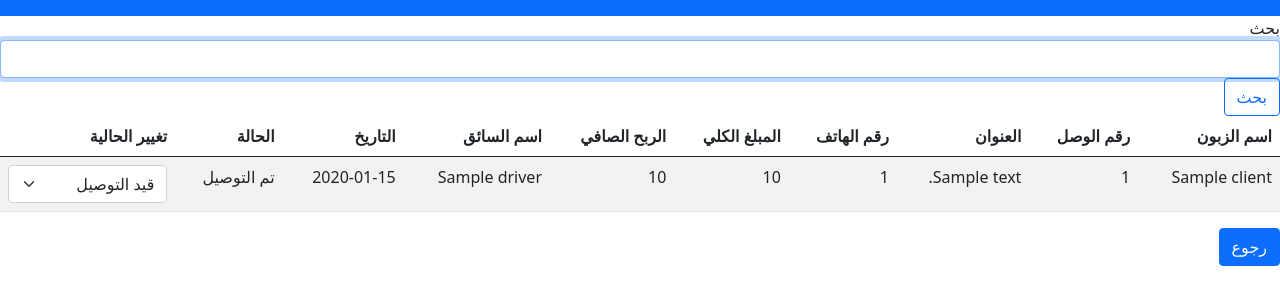
After one commit to Husseinfadhel/DMS, a Flask app: page /order in a window 1280 px wide. The commit adds this page. Shown: the top 305 px of the page. Run offline with Flask 2, Linux system fonts and the light colour scheme; tables that the repository leaves empty hold one stand-in row (values such as "Sample post").

Commit message:
adding front & back for orders

```diff
--- a/app.py
+++ b/app.py
@@ -1,6 +1,8 @@
+import json
+
 from flask import Flask, render_template, request, flash, url_for, redirect
-from models import setup_db, Client, Driver, Masareef
-from forms import AddClient, Search, AddDriver, AddMasrf
+from models import setup_db, Client, Driver, Masareef, Orders
+from forms import AddClient, Search, AddDriver, AddMasrf, AddOrder
 
 app = Flask(__name__, template_folder='templates')
 
@@ -99,6 +101,7 @@ def add_masrf_post():
     Masareef.insert(new)
     return redirect(url_for('main'))
 
+
 @app.route('/masrf', methods=['GET'])
 def masrf():
     query = Masareef.query.all()
@@ -116,3 +119,57 @@ def masrf_post():
         Masareef.date.like('%{}%'.format(search))
     ))
     return render_template('masrf.html', query=filte, form=form)
+
+
+@app.route('/add/order', methods=['GET'])
+def add_order():
+    order = AddOrder()
+    clients = Client.query.all()
+    drivers = Driver.query.all()
+    return render_template('addorder.html', form=order, clients=clients, drivers=drivers)
+
+
+@app.route('/add/order', methods=['POST'])
+def add_order_post():
+    record = Client.query.filter_by(name=request.form['client']).first()
+    new = Orders(invoice_num=request.form['invoice_num'],
+                 client_id=record.id,
+                 total_cost=request.form['total'],
+                 net_cost=request.form['net'],
+                 driver_id=request.form['driver'],
+                 date=request.form['date']
+                 )
+    Orders.insert(new)
+    return redirect(url_for('main'))
+
+
+@app.route('/order', methods=['GET'])
+def order():
+    query = db.session.query(Orders, Driver, Client).filter(Client.id == Orders.client_id,
+                                                            Driver.id == Orders.driver_id).all()
+    form = Search()
+    return render_template('order.html', query=query, form=form)
+
+
+@app.route('/order', methods=['POST'])
+def order_post():
+    search = request.form['search']
+    form = Search()
+    filte = db.session.query(Orders, Driver, Client).filter(Client.id == Orders.client_id,
+                                                            Driver.id == Orders.driver_id, db.or_(
+        Orders.invoice_num.like('%{}%'.format(search))
+    ))
+    return render_template('order.html', query=filte, form=form)
+
+
+@app.route('/state', methods=['POST'])
+def state():
+
+    change = Orders.query.get(request.form['order'])
+    change.state = request.form['state']
+    Orders.update(change)
+    return redirect(url_for("order"))
+
+
+if __name__ == "__main__":
+    app.run(debug=True)
--- a/forms.py
+++ b/forms.py
@@ -23,3 +23,10 @@ class AddMasrf(FlaskForm):
     reason = StringField("name", validators=[DataRequired()])
     amount = StringField("phone", validators=[DataRequired()])
     date = StringField("card_no", validators=[DataRequired()])
+
+
+class AddOrder(FlaskForm):
+    invoice_num = StringField(validators=[DataRequired()])
+    total = StringField(validators=[DataRequired()])
+    net = StringField(validators=[DataRequired()])
+    date = StringField(validators=[DataRequired()])
--- a/models.py
+++ b/models.py
@@ -109,10 +109,11 @@ class Orders(db.Model):
     id = Column(Integer, primary_key=True)
     invoice_num = Column(Integer)
     client_id = Column(Integer, ForeignKey('Client.id'))
+    date = Column(String)
     total_cost = Column(Integer)
     net_cost = Column(Integer)
     driver_id = Column(Integer, ForeignKey('Driver.id'))
-    state = Column(Integer)
+    state = Column(Integer, default=0)
 
     def insert(self):
         db.session.add(self)
--- a/templates/base.html
+++ b/templates/base.html
@@ -7,6 +7,8 @@
 
     <!-- Bootstrap CSS -->
     <link rel="stylesheet" href="https://cdn.jsdelivr.net/npm/bootstrap@5.0.2/dist/css/bootstrap.rtl.min.css" integrity="sha384-gXt9imSW0VcJVHezoNQsP+TNrjYXoGcrqBZJpry9zJt8PCQjobwmhMGaDHTASo9N" crossorigin="anonymous">
+
+
 
 {% block style %} {% endblock %}
 
--- a/templates/main.html
+++ b/templates/main.html
@@ -34,8 +34,8 @@
   <img src="../static/images/casa.jpg" class="card-img-top" alt="...">
   <div class="card-body">
     <h5 class="card-title">الطلبيات</h5>
-    <a href="#" class="btn btn-primary">عرض </a>
-    <a href="#" class="btn btn-primary">أضافة طلبية</a>
+    <a href="/order" class="btn btn-primary">عرض </a>
+    <a href="/add/order" class="btn btn-primary">أضافة طلبية</a>
               </div>
                   </div>
 </div>
--- /dev/null
+++ b/templates/order.html
@@ -0,0 +1,65 @@
+{% extends "base.html" %}
+
+{% block content %}
+<form method="post" class="form">
+<div class="form-group">
+            <label name="query" >بحث</label>
+              {{ form.search(class_ = 'form-control', autofocus = true) }}
+
+    </div>
+  <input type="submit" value="بحث" class="btn btn-outline-primary">
+
+</form>
+
+  <table id="data" class="table table-striped">
+    <thead>
+      <tr>
+        <th>اسم الزبون</th>
+        <th>رقم الوصل</th>
+        <th>العنوان</th>
+        <th>رقم الهاتف</th>
+        <th>المبلغ الكلي</th>
+        <th>الربح الصافي</th>
+        <th> اسم السائق</th>
+        <th> التاريخ </th>
+        <th> الحالة </th>
+        <th> تغيير الحالية </th>
+      </tr>
+    </thead>
+    <tbody>
+      {% for Orders, Driver, Client in query %}
+        <tr>
+          <td>{{ Client.name }}</td>
+          <td>{{ Orders.invoice_num }}</td>
+          <td>{{ Client.address }}</td>
+          <td>{{ Client.phone }}</td>
+          <td>{{ Orders.total_cost}}</td>
+          <td>{{ Orders.net_cost}}</td>
+          <td>{{ Driver.name}}</td>
+          <td>{{ Orders.date}}</td>
+          {% if Orders.state==0 %}
+
+            {% set row="قيد التوصيل" %}
+            {% elif Orders.state==1 %}
+            {% set row="تم التوصيل" %}
+            {% elif Orders.state==2 %}
+            {% set row="تم الارجاع" %}
+            {% endif %}
+          <td> {{ row }} </td>
+          <td>
+            <form method="post" action="/state">
+              <input type="hidden" name="order" value="{{Orders.id}}">
+                            <select class="form-select" name="state" aria-label="Default select example" onchange="this.form.submit()">
+                              <option value="0" >قيد التوصيل</option>
+                              <option value="1" >تم التوصيل</option>
+                              <option value="2" >تم الارجاع</option>
+
+                            </select>
+            </form>
+          </td>
+        </tr>
+      {% endfor %}
+    </tbody>
+  </table>
+<a href="/main" class="btn btn-primary">رجوع</a>
+{% endblock %}
```
Also changed, not shown: templates/addorder.html (added, +101 -0 lines).
